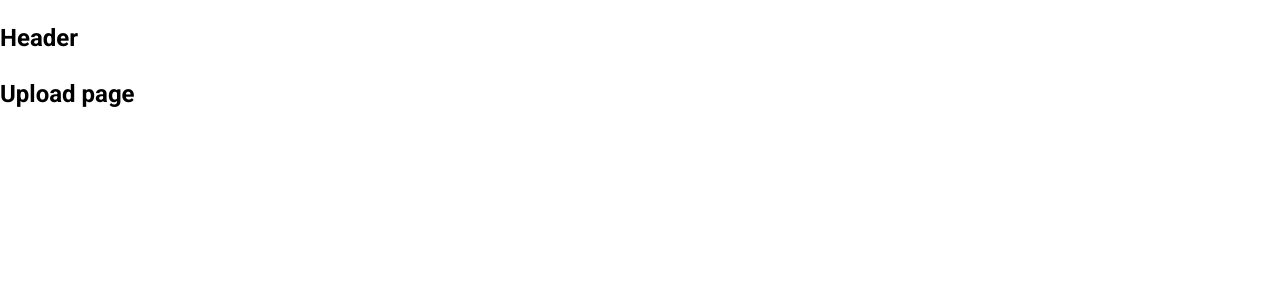
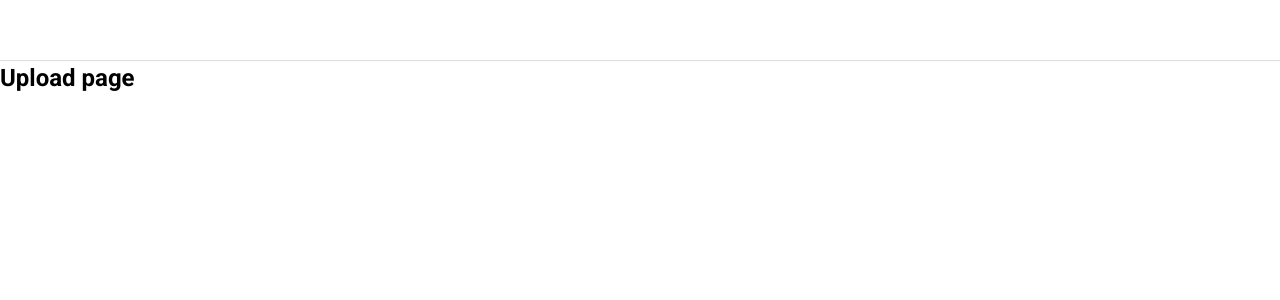
Before and after one commit to phamtandat655/tiktok-ui, a React (Create React App) app: page /upload in a window 1280 px wide. Shown: the top 300 px of the page. Built offline with nearby package versions, Linux system fonts and the light colour scheme.

Commit message:
Dựng khung Layout mặc định

```diff
--- a/package.json
+++ b/package.json
@@ -6,6 +6,7 @@
     "@testing-library/jest-dom": "^5.16.5",
     "@testing-library/react": "^13.4.0",
     "@testing-library/user-event": "^13.5.0",
+    "classnames": "^2.3.2",
     "normalize.css": "^8.0.1",
     "react": "^18.2.0",
     "react-dom": "^18.2.0",
--- a/src/component/GlobalStyles/GlobalStyles.scss
+++ b/src/component/GlobalStyles/GlobalStyles.scss
@@ -3,9 +3,15 @@
 
 :root {
     --primary: #fe2c55;
+
+    // Default layout
+    --default-layout-header-height: 60px;
+    --default-layout-width: 1150px;
 }
 
 * {
+    margin: 0;
+    padding: 0;
     box-sizing: border-box;
 }
 
--- /dev/null
+++ b/src/component/Layout/Components/Header/Header.module.scss
@@ -0,0 +1,11 @@
+.wrapper {
+    width: 100%;
+    height: var(--default-layout-header-height, 60px);
+    box-shadow: 0px 1px 1px rgb(0 0 0 /12%);
+    display: flex;
+    justify-content: center;
+}
+.inner {
+    height: 100%;
+    width: var(--default-layout-width);
+}
--- a/src/component/Layout/Components/Header/index.js
+++ b/src/component/Layout/Components/Header/index.js
@@ -1,5 +1,14 @@
+import classNames from 'classnames/bind';
+import styles from './Header.module.scss';
+
+const cx = classNames.bind(styles);
+
 function Header() {
-    return <h2>Header</h2>;
+    return (
+        <header className={cx('wrapper')}>
+            <div className={cx('inner')}>{/* logo */}</div>
+        </header>
+    );
 }
 
 export default Header;
--- /dev/null
+++ b/src/component/Layout/DefaultLayout/DefaultLayout.module.scss
@@ -0,0 +1,14 @@
+.wrapper {
+    display: flex;
+    flex-direction: column;
+    align-items: center;
+}
+
+.container {
+    width: var(--default-layout-width);
+    display: flex;
+}
+
+.content {
+    flex: 1;
+}
--- /dev/null
+++ b/src/component/Layout/DefaultLayout/Sidebar/Sidebar.module.scss
@@ -0,0 +1,3 @@
+.wrapper {
+    width: 356px;
+}
--- a/src/component/Layout/DefaultLayout/Sidebar/index.js
+++ b/src/component/Layout/DefaultLayout/Sidebar/index.js
@@ -1,5 +1,14 @@
+import classNames from 'classnames/bind';
+import styles from './Sidebar.module.scss';
+
+const cx = classNames.bind(styles);
+
 function Sidebar() {
-    return <h2>Sidebar</h2>;
+    return (
+        <aside className={cx('wrapper')}>
+            <h2>Sidebar</h2>
+        </aside>
+    );
 }
 
 export default Sidebar;
--- a/src/component/Layout/DefaultLayout/index.js
+++ b/src/component/Layout/DefaultLayout/index.js
@@ -1,13 +1,17 @@
+import classNames from 'classnames/bind';
 import Header from '~/component/Layout/Components/Header';
 import Sidebar from './Sidebar';
+import styles from './DefaultLayout.module.scss';
+
+const cx = classNames.bind(styles);
 
 function DefaultLayout({ children }) {
     return (
-        <div>
+        <div className={cx('wrapper')}>
             <Header />
-            <div className="container">
+            <div className={cx('container')}>
                 <Sidebar />
-                <div className="content">{children}</div>
+                <div className={cx('content')}>{children}</div>
             </div>
         </div>
     );
```
Also changed, not shown: 1 other file (tests, documents, lock files or other folders).
